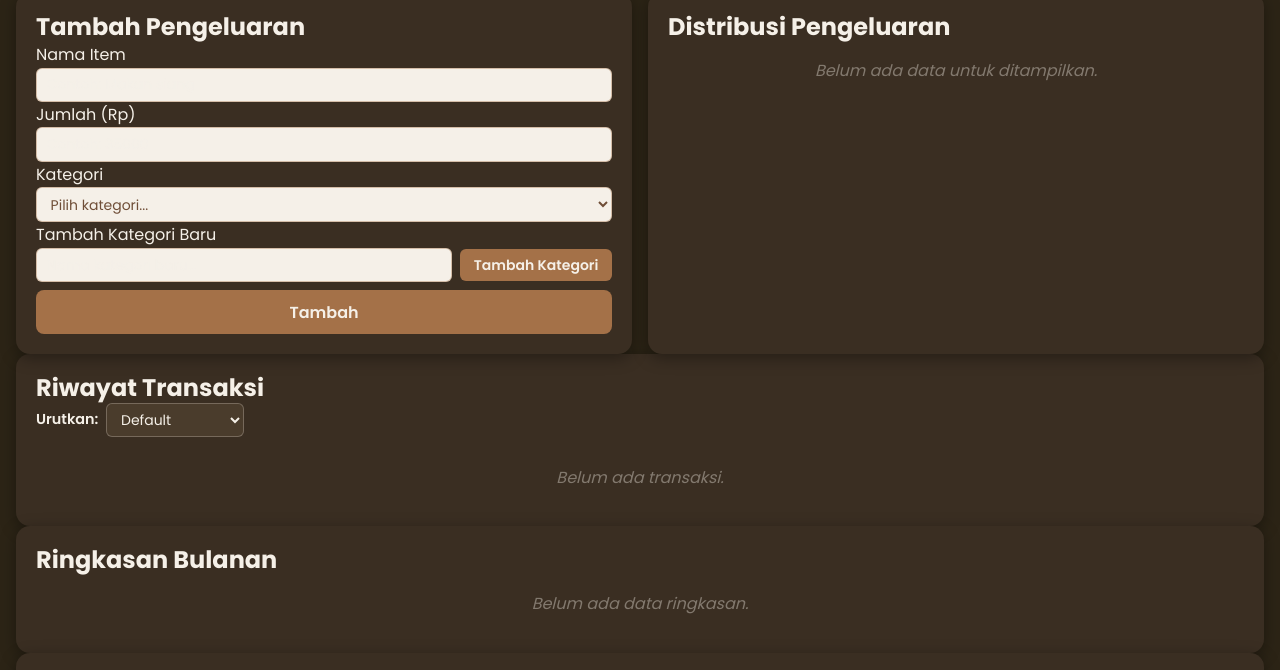
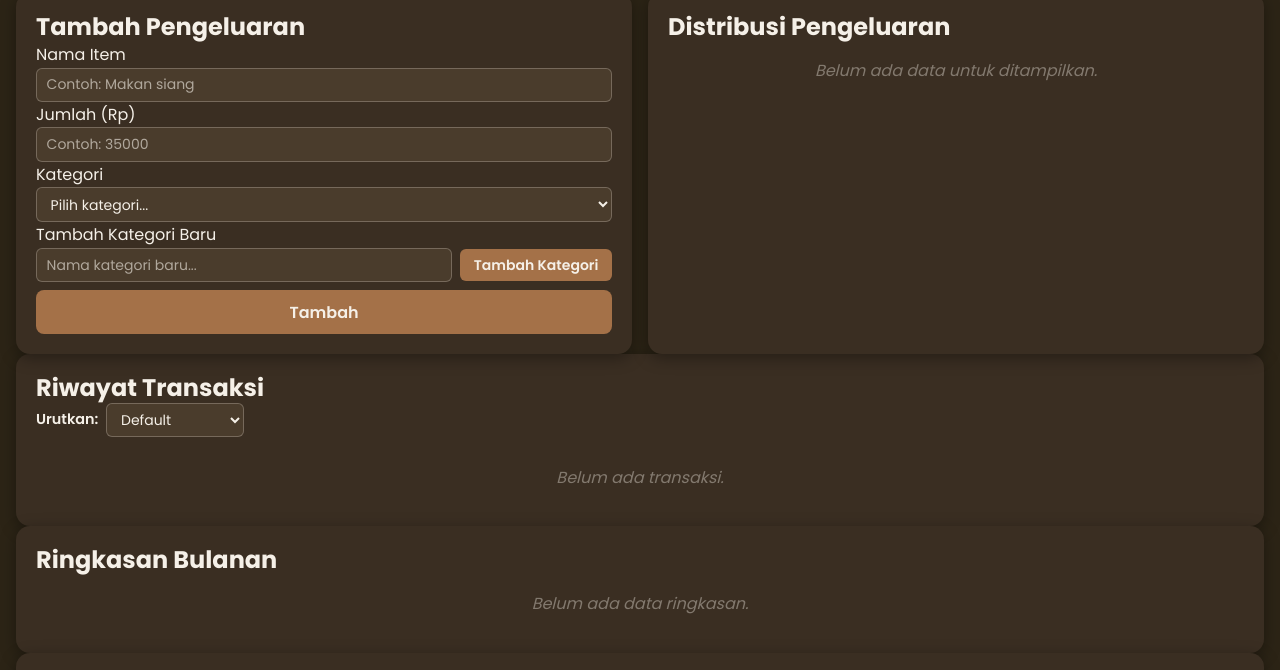
Before and after one commit to wowzoski/CodingCamp-6July26-Milani, a website: page index.html in a window 1280 px wide. Both pictures are taken after a click on the button "Toggle tema gelap/terang". Shown: the part 114-784 px from the top of the page. Drawn offline with nearby package versions, Linux system fonts and the light colour scheme.

Commit message:
update 4: dark mode optimalization

```diff
--- a/css/style.css
+++ b/css/style.css
@@ -565,8 +565,18 @@ body.dark-mode textarea {
   border-color: rgba(245, 240, 232, 0.25);
 }
 
-body.dark-mode input::placeholder {
-  color: rgba(245, 240, 232, 0.45);
+/* Override spesifisitas tinggi dari #transaction-form input di dark mode */
+body.dark-mode #transaction-form input[type="text"],
+body.dark-mode #transaction-form input[type="number"],
+body.dark-mode #transaction-form select {
+  background-color: #4A3C2C;
+  color: #F5F0E8;
+  border-color: rgba(245, 240, 232, 0.25);
+}
+
+body.dark-mode input::placeholder,
+body.dark-mode textarea::placeholder {
+  color: rgba(245, 240, 232, 0.6);
 }
 
 body.dark-mode .transaction-item {
```
